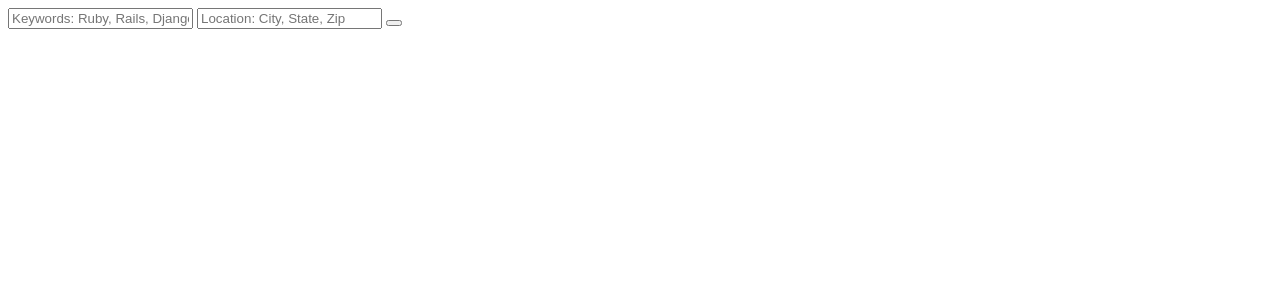
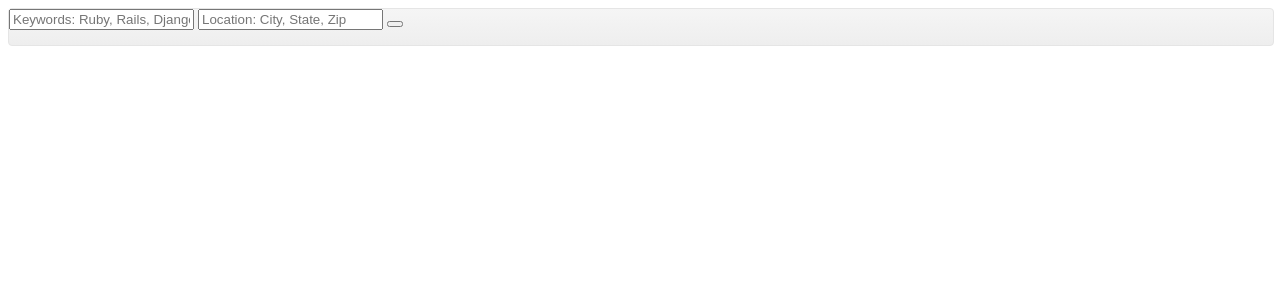
Before and after one commit to hammadhaleem/DjangoSync, a Django app: template templates/nav-down.html in a window 1280 px wide. Shown: the top 300 px of the page. Run offline with Django 3.2, Linux system fonts and the light colour scheme; the template is opened without the code that fills it, so the values that code supplies are empty.

Commit message:
May be final

```diff
--- a/templates/header.html
+++ b/templates/header.html
@@ -18,10 +18,10 @@
       <!--[if lt IE 9]>
       <script src="js/html5shiv.js"></script>
       <![endif]-->
-      <style type="text/css">
+      <!--style type="text/css">
          body {
          padding-top: 70px;
          padding-bottom: 40px;
          }
-      </style>
+      </style-->
    </head>
--- a/templates/nav-down.html
+++ b/templates/nav-down.html
@@ -1,4 +1,76 @@
-<script type="text/javascript">
+<style>
+.subnav {
+	margin-bottom: 60px;
+	width: 100%;
+	height: 36px;
+	background-color: #eeeeee; /* Old browsers */
+	background-repeat: repeat-x; /* Repeat the gradient */
+	background-image: -moz-linear-gradient(top, #f5f5f5 0%, #eeeeee 100%); /* FF3.6+ */
+	background-image: -webkit-gradient(linear, left top, left bottom, color-stop(0%,#f5f5f5), color-stop(100%,#eeeeee)); /* Chrome,Safari4+ */
+	background-image: -webkit-linear-gradient(top, #f5f5f5 0%,#eeeeee 100%); /* Chrome 10+,Safari 5.1+ */
+	background-image: -ms-linear-gradient(top, #f5f5f5 0%,#eeeeee 100%); /* IE10+ */
+	background-image: -o-linear-gradient(top, #f5f5f5 0%,#eeeeee 100%); /* Opera 11.10+ */
+	filter: progid:DXImageTransform.Microsoft.gradient( startColorstr='#f5f5f5', endColorstr='#eeeeee',GradientType=0 ); /* IE6-9 */
+	background-image: linear-gradient(top, #f5f5f5 0%,#eeeeee 100%); /* W3C */
+	border: 1px solid #e5e5e5;
+	-webkit-border-radius: 4px;
+	-moz-border-radius: 4px;
+	border-radius: 4px;
+}
+
+.subnav .nav {
+	margin-bottom: 0;
+}
+
+.subnav .nav > li > a {
+	margin: 0;
+	padding-top:    11px;
+	padding-bottom: 11px;
+	border-left: 1px solid #f5f5f5;
+	border-right: 1px solid #e5e5e5;
+	-webkit-border-radius: 0;
+	-moz-border-radius: 0;
+	border-radius: 0;
+}
+
+.subnav .nav > .active > a,
+.subnav .nav > .active > a:hover {
+	padding-left: 13px;
+	color: #777;
+	background-color: #e9e9e9;
+	border-right-color: #ddd;
+	border-left: 0;
+	-webkit-box-shadow: inset 0 3px 5px rgba(0,0,0,.05);
+	-moz-box-shadow: inset 0 3px 5px rgba(0,0,0,.05);
+	box-shadow: inset 0 3px 5px rgba(0,0,0,.05);
+}
+
+.subnav .nav > .active > a .caret,
+.subnav .nav > .active > a:hover .caret {
+	border-top-color: #777;
+}
+
+.subnav .nav > li:first-child > a,
+.subnav .nav > li:first-child > a:hover {
+	border-left: 0;
+	padding-left: 12px;
+	-webkit-border-radius: 4px 0 0 4px;
+	-moz-border-radius: 4px 0 0 4px;
+	border-radius: 4px 0 0 4px;
+}
+
+.subnav .nav > li:last-child > a {
+	border-right: 0;
+}
+
+.subnav .dropdown-menu {
+	-webkit-border-radius: 0 0 4px 4px;
+	-moz-border-radius: 0 0 4px 4px;
+	border-radius: 0 0 4px 4px;
+}
+
+ </style>
+ <script type="text/javascript">
 (function ($) {
 
 	$(function(){
```
